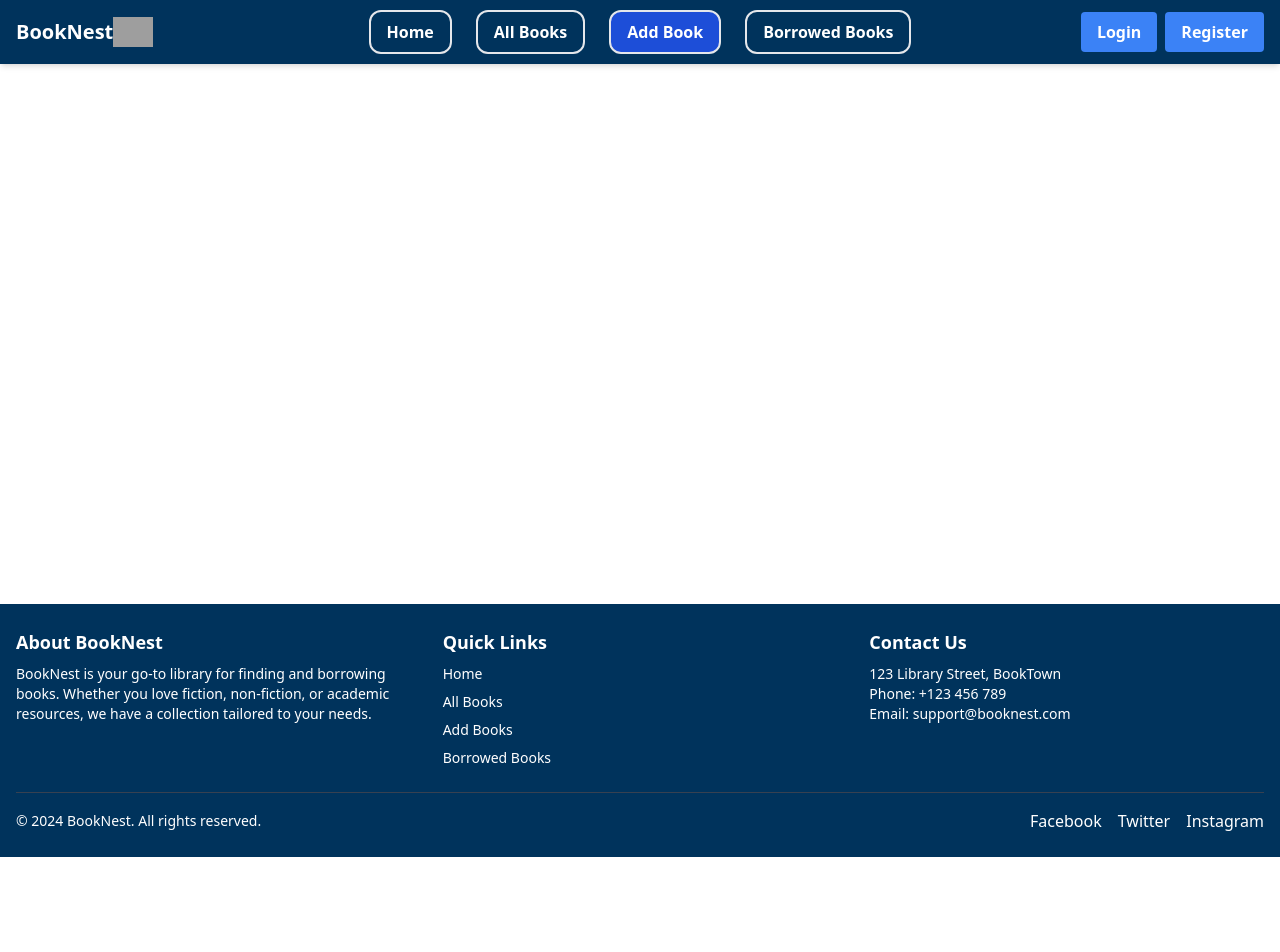
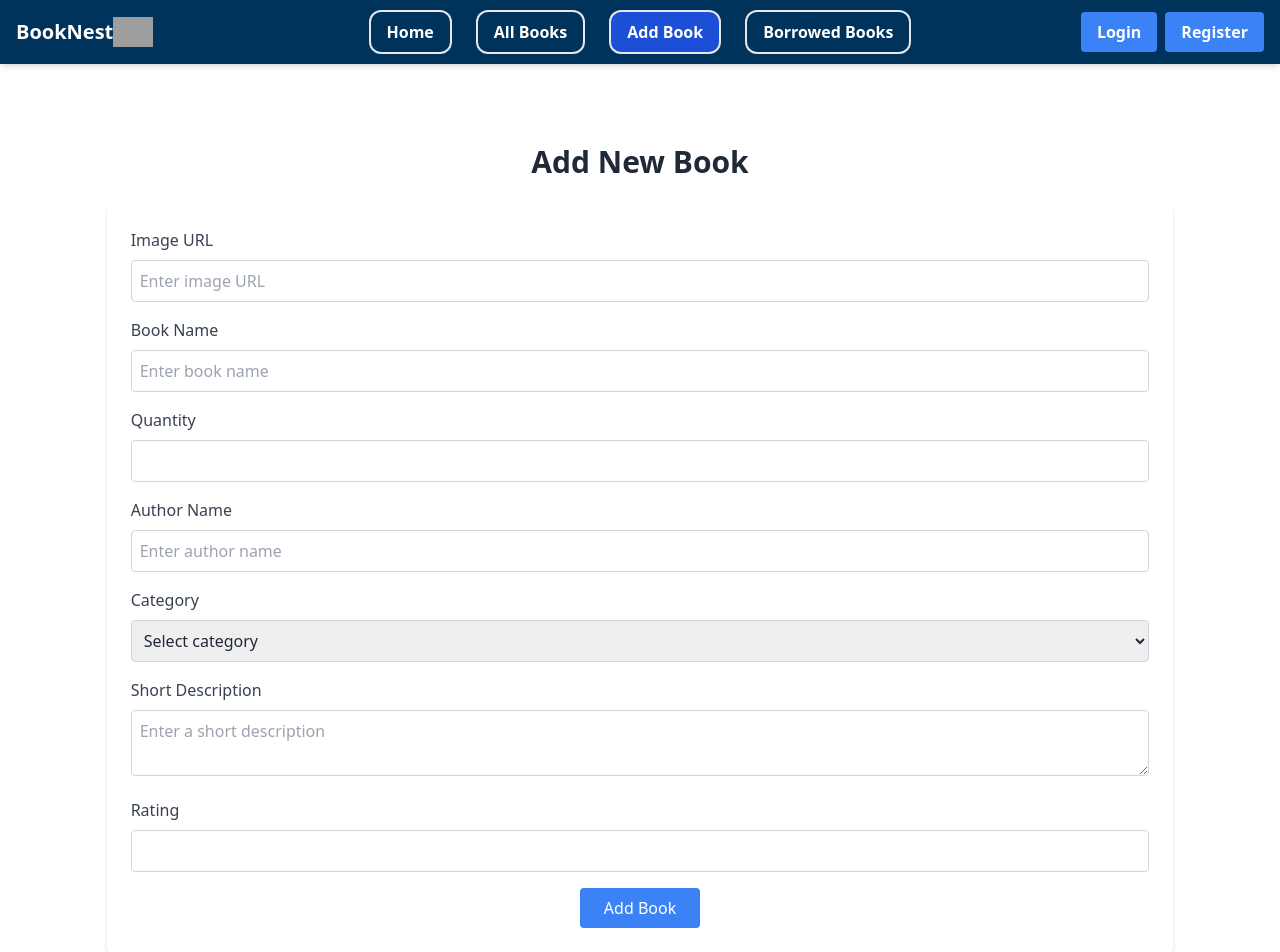
Before and after one commit to md-siam-islam/Assignment-11-Client, a React (Vite) app: page /addbook in a window 1280 px wide. Shown: the top 952 px of the page. Before the commit the page ends 857 px from the top, so only its background shows below. Built offline with nearby package versions, Linux system fonts and the light colour scheme; no server answers; grey boxes are pictures that could not be loaded.

Commit message:
add book section design and axios setup and server side a post function done

```diff
--- a/package.json
+++ b/package.json
@@ -10,6 +10,7 @@
     "preview": "vite preview"
   },
   "dependencies": {
+    "axios": "^1.7.9",
     "firebase": "^11.1.0",
     "localforage": "^1.10.0",
     "lottie-react": "^2.4.0",
--- a/src/Page/AddBook/AddBook.jsx
+++ b/src/Page/AddBook/AddBook.jsx
@@ -1,11 +1,161 @@
-import React from 'react';
+import React, { useState } from "react";
+
+import { toast } from "react-toastify"; // Toast notification
+import { auth } from "../../Firebase/Firebaseinit";
+import axios from "axios";
 
 const AddBook = () => {
-    return (
-        <div>
 
+
+
+  const handleSubmit =  (e) => {
+    e.preventDefault();
+
+    const photo =e.target.image.value
+
+    const name = e.target.name.value
+    const quantity = e.target.quantity.value
+    const author = e.target.author.value
+    const category = e.target.category.value
+    const description = e.target.description.value
+
+    const rating = e.target.rating.value
+
+    const Bookdata = {
+        photo,name,quantity,author,description,rating,category
+    }
+
+    console.log(Bookdata);
+
+    axios.post('http://localhost:5000/book',Bookdata)
+    .then((res) => {
+        if (res.data.insertedId) {
+            toast.success("Book added successfully!");
+            e.target.reset();
+        } else {
+            toast.error("Failed to add book. Try again.");
+        }
+        console.log("Response:", res.data);
+    })
+    .catch((err) => {
+        console.error("Error:", err);
+        toast.error("Something went wrong!");
+    });
+
+
+
+  };
+
+  return (
+    <div className="w-10/12 mx-auto my-20">
+      <h2 className="text-3xl font-bold text-center mb-6">Add New Book</h2>
+      <form onSubmit={handleSubmit} className="bg-white p-6 rounded shadow-md">
+
+
+        <div className="mb-4">
+          <label className="block text-gray-700 font-medium mb-2">Image URL</label>
+          <input
+            type="text"
+            name="image"
+
+            placeholder="Enter image URL"
+            className="w-full p-2 border border-gray-300 rounded"
+            required
+          />
         </div>
-    );
+
+
+
+        <div className="mb-4">
+          <label className="block text-gray-700 font-medium mb-2">Book Name</label>
+          <input
+            type="text"
+            name="name"
+            placeholder="Enter book name"
+            className="w-full p-2 border border-gray-300 rounded"
+            required
+          />
+        </div>
+
+
+
+        <div className="mb-4">
+          <label className="block text-gray-700 font-medium mb-2">Quantity</label>
+          <input
+            type="number"
+            name="quantity"
+            min="1"
+            className="w-full p-2 border border-gray-300 rounded"
+            required
+          />
+        </div>
+
+
+
+        <div className="mb-4">
+          <label className="block text-gray-700 font-medium mb-2">Author Name</label>
+          <input
+            type="text"
+            name="author"
+            placeholder="Enter author name"
+            className="w-full p-2 border border-gray-300 rounded"
+            required
+          />
+        </div>
+
+        {/* Category */}
+        <div className="mb-4">
+          <label className="block text-gray-700 font-medium mb-2">Category</label>
+          <select
+            name="category"
+            className="w-full p-2 border border-gray-300 rounded"
+            required
+          >
+            <option value="">Select category</option>
+            <option value="Self-Help">Self-Help</option>
+            <option value="Science">Science</option>
+            <option value="History">History</option>
+            <option value="Fiction">Fiction</option>
+          </select>
+        </div>
+
+        {/* Short Description */}
+        <div className="mb-4">
+          <label className="block text-gray-700 font-medium mb-2">Short Description</label>
+          <textarea
+            name="description"
+            placeholder="Enter a short description"
+            className="w-full p-2 border border-gray-300 rounded"
+            required
+          />
+        </div>
+
+        {/* Rating */}
+        <div className="mb-4">
+          <label className="block text-gray-700 font-medium mb-2">Rating</label>
+          <input
+            type="number"
+            name="rating"
+            min="1"
+            max="5"
+            step="0.1"
+            className="w-full p-2 border border-gray-300 rounded"
+            required
+          />
+        </div>
+
+        {/* Submit Button */}
+        <div className="text-center">
+          <button
+            type="submit"
+            className="bg-blue-500 text-white py-2 px-6 rounded hover:bg-blue-600 transition"
+          >
+            Add Book
+          </button>
+        </div>
+      </form>
+    </div>
+  );
 };
 
 export default AddBook;
--- a/src/Page/History/History.jsx
+++ b/src/Page/History/History.jsx
@@ -1,7 +1,6 @@
 import React from "react";
 import Navbar from "../../Components/Navbar/Navbar";
 import Footer from "../../Components/Footer/Footer";
-
 import ReactStars from "react-rating-stars-component";
 
 import img from "../../../src/assets/image/sapiens.png";
@@ -10,7 +9,7 @@ import img2 from "../../../src/assets/image/The History of the Ancient World.jpg
 const History = () => {
   return (
     <div>
-      <Navbar></Navbar>
+      <Navbar />
 
       <div className="w-11/12 mx-auto my-20">
         <h2 className="text-3xl font-bold text-center mb-8 text-gray-800">
@@ -18,16 +17,19 @@ const History = () => {
         </h2>
 
         <div className="grid grid-cols-1 sm:grid-cols-2 lg:grid-cols-3 gap-6">
+          {/* Book 1 */}
           <div className="bg-white shadow-md rounded-lg p-4 hover:shadow-lg transition">
             <img
               src={img}
-              alt="img"
+              alt="Sapiens"
               className="w-full h-64 object-cover rounded-md mb-4"
             />
             <h3 className="text-xl font-semibold text-gray-700 mb-2">
               Sapiens: A Brief History of Humankind
             </h3>
-            <p className="text-gray-500 mb-2">Author : Yuval Noah Harari</p>
+            <p className="text-gray-500 mb-2">Author: Yuval Noah Harari</p>
+            <p className="text-gray-500 mb-2">Category: History</p>
+            <p className="text-gray-500 mb-2">Quantity: 4</p>
             <div className="flex items-center mb-4">
               <ReactStars
                 count={5}
@@ -43,16 +45,19 @@ const History = () => {
             </button>
           </div>
 
+          {/* Book 2 */}
           <div className="bg-white shadow-md rounded-lg p-4 hover:shadow-lg transition">
             <img
               src={img2}
-              alt="img"
+              alt="The History of the Ancient World"
               className="w-full h-64 object-cover rounded-md mb-4"
             />
             <h3 className="text-xl font-semibold text-gray-700 mb-2">
               The History of the Ancient World
             </h3>
-            <p className="text-gray-500 mb-2">Author : Susan Wise Bauer</p>
+            <p className="text-gray-500 mb-2">Author: Susan Wise Bauer</p>
+            <p className="text-gray-500 mb-2">Category: History</p>
+            <p className="text-gray-500 mb-2">Quantity: 6</p>
             <div className="flex items-center mb-4">
               <ReactStars
                 count={5}
@@ -61,7 +66,7 @@ const History = () => {
                 edit={false}
                 activeColor="#ffd700"
               />
-              <span className="ml-2 text-gray-600">5</span>
+              <span className="ml-2 text-gray-600">5.0</span>
             </div>
             <button className="bg-blue-500 text-white py-2 px-4 rounded hover:bg-blue-600 transition">
               Details
@@ -70,7 +75,7 @@ const History = () => {
         </div>
       </div>
 
-      <Footer></Footer>
+      <Footer />
     </div>
   );
 };
--- a/src/Page/ScienceBooks/ScienceBooks.jsx
+++ b/src/Page/ScienceBooks/ScienceBooks.jsx
@@ -1,30 +1,36 @@
 import React from "react";
 import ReactStars from "react-rating-stars-component";
+import { Link } from "react-router-dom"; // React Router Link for navigation
 
-import img from "../../../src/assets/image/A Brief History of Time2.jpg"
-import img2 from "../../../src/assets/image/The Selfish Gene.jpg"
+import img from "../../../src/assets/image/A Brief History of Time2.jpg";
+import img2 from "../../../src/assets/image/The Selfish Gene.jpg";
 import Navbar from "../../Components/Navbar/Navbar";
 import Footer from "../../Components/Footer/Footer";
 
 const ScienceBooks = () => {
   return (
     <div>
-        <Navbar></Navbar>
+      <Navbar />
+
       <div className="w-11/12 mx-auto my-20">
         <h2 className="text-3xl font-bold text-center mb-8 text-gray-800">
           Science Books
         </h2>
+
         <div className="grid grid-cols-1 sm:grid-cols-2 lg:grid-cols-3 gap-6">
+
           <div className="bg-white shadow-md rounded-lg p-4 hover:shadow-lg transition">
             <img
               src={img}
-              alt="img"
+              alt="A Brief History of Time"
               className="w-full h-64 object-cover rounded-md mb-4"
             />
             <h3 className="text-xl font-semibold text-gray-700 mb-2">
               A Brief History of Time
             </h3>
-            <p className="text-gray-500 mb-2">Author : Stephen Hawking</p>
+            <p className="text-gray-500 mb-2">Author: Stephen Hawking</p>
+            <p className="text-gray-500 mb-2">Category: Science</p>
+            <p className="text-gray-500 mb-2">Quantity: 5</p>
             <div className="flex items-center mb-4">
               <ReactStars
                 count={5}
@@ -35,22 +41,26 @@ const ScienceBooks = () => {
               />
               <span className="ml-2 text-gray-600">4.6</span>
             </div>
+            <Link to="/book-details/1">
               <button className="bg-blue-500 text-white py-2 px-4 rounded hover:bg-blue-600 transition">
                 Details
               </button>
+            </Link>
           </div>
 
-
+          {/* Book 2 */}
           <div className="bg-white shadow-md rounded-lg p-4 hover:shadow-lg transition">
             <img
               src={img2}
-              alt="img"
+              alt="The Selfish Gene"
               className="w-full h-64 object-cover rounded-md mb-4"
             />
             <h3 className="text-xl font-semibold text-gray-700 mb-2">
               The Selfish Gene
             </h3>
-            <p className="text-gray-500 mb-2">Author : Richard Dawkins</p>
+            <p className="text-gray-500 mb-2">Author: Richard Dawkins</p>
+            <p className="text-gray-500 mb-2">Category: Science</p>
+            <p className="text-gray-500 mb-2">Quantity: 3</p>
             <div className="flex items-center mb-4">
               <ReactStars
                 count={5}
@@ -61,13 +71,16 @@ const ScienceBooks = () => {
               />
               <span className="ml-2 text-gray-600">4.7</span>
             </div>
+            <Link to="/book-details/2">
               <button className="bg-blue-500 text-white py-2 px-4 rounded hover:bg-blue-600 transition">
                 Details
               </button>
+            </Link>
           </div>
         </div>
       </div>
-      <Footer></Footer>
+
+      <Footer />
     </div>
   );
 };
```
Also changed, not shown: src/Page/FIction/Fiction.jsx (+20 -15 lines), src/Page/Selfhim/Selfhim.jsx (+27 -16 lines), 1 other file (tests, documents, lock files or other folders). Lines whose indentation alone changed are shown as unchanged.
